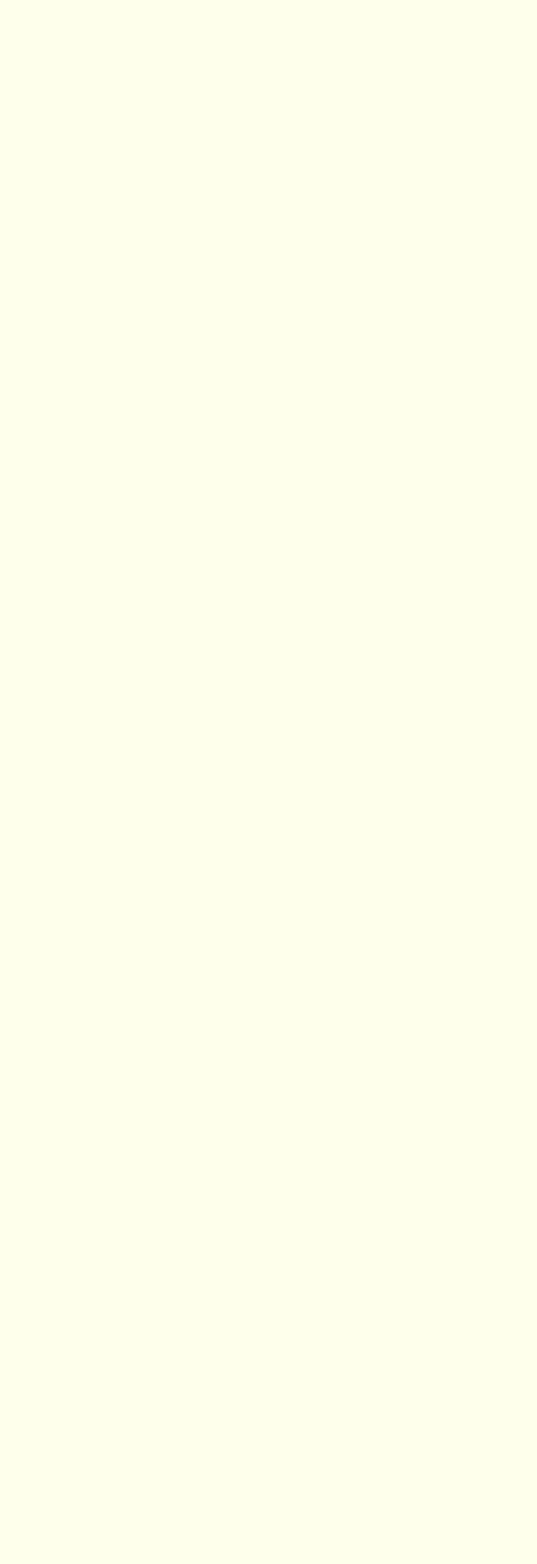
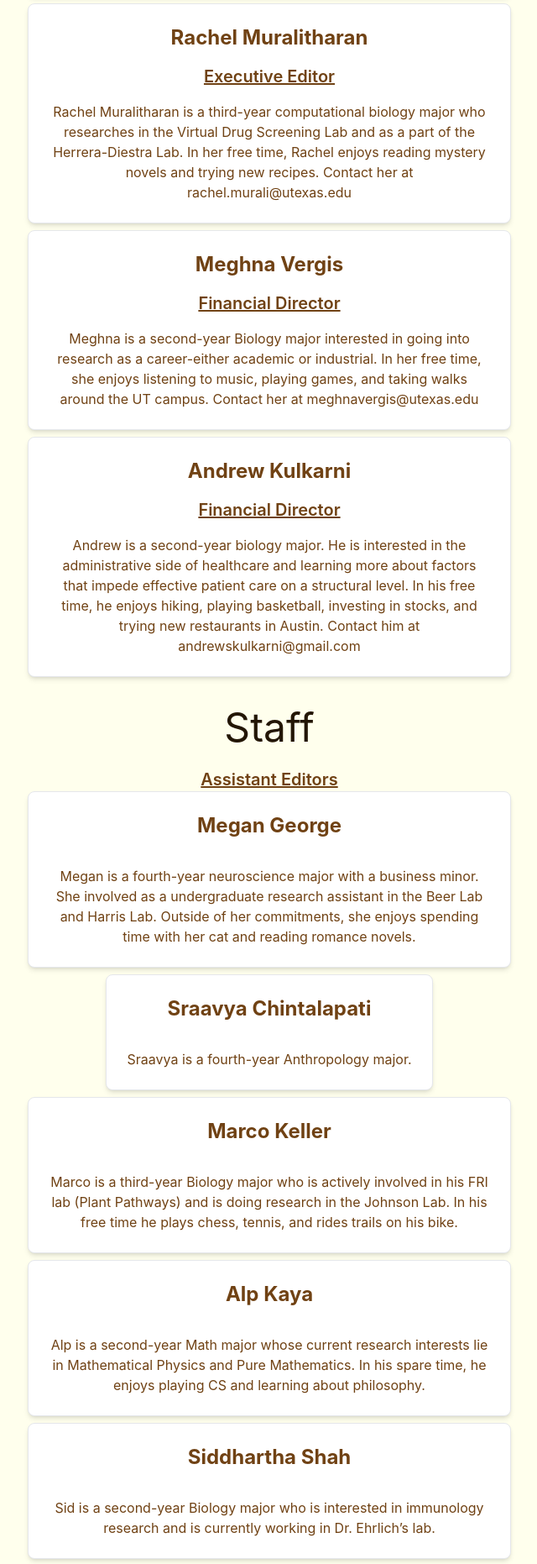
Before and after one commit to texas-urj/texas-urj.github.io, a Next.js app: page /team in a window 1280 px wide. Shown: the part 860-2722 px from the top of the page at 84% size, without its empty margins (319-959 px from the left). Before the commit the page ends 800 px from the top, so only its background shows below. Built offline with nearby package versions, Linux system fonts and the light colour scheme.

Commit message:
Team page is updated

```diff
--- /dev/null
+++ b/pages/components/TeamCard.tsx
@@ -0,0 +1,31 @@
+
+'use client';
+
+import { Card } from 'flowbite-react';
+
+interface proppity {
+    children: string;
+    title: string;
+    name: string;
+    headshot: string;
+    bio: string;
+    }
+    const TeamCard = ({title, name, headshot, bio}: proppity) => {
+  return (
+    <div className='mx-4 mb-2'>
+    <Card
+      className="max-w-sm w-50 h-100"
+      imgAlt="No Image available"
+      imgSrc={headshot}
+      horizontal
+    >
+      <h5 className="text-2xl font-bold tracking-tight text-sepia dark:text-white">
+        {name}
+      </h5>
+      <h3 className='underline font-semibold text-xl'>{title}</h3>
+      <span className="font-normal text-umber px-0 mx-0 dark:text-gray-400">{bio}</span>
+    </Card></div>
+  );
+  }
+
+  export default TeamCard;
--- a/pages/team.tsx
+++ b/pages/team.tsx
@@ -1,12 +1,54 @@
 import React from 'react';
 import Heading from './components/Navbar';
+import TeamCard from './components/TeamCard';
+//        <TeamCard title = "" name="" headshot="" bio=""> </TeamCard>
 
 const Team = () => {
   return (
     <>
       <Heading></Heading>
       <h1>Our Team</h1>
-      {/* Add your blogs page content here */}
+      <h2>Executive Staff</h2>
+      <div className='flex flex-col items-center mb-4'>
+        <TeamCard title = "Editor-in-Chief" name="Sriya Gullapalli" headshot="" bio="Sriya is a fourth-year Neuroscience major who is actively involved in research in the FRI Biobricks stream and the Fonken Lab. Her hobbies include photography, traveling, and exploring Austin. Contact her at editor.in.chief@texasurj.info"> </TeamCard>
+        <TeamCard title = "Executive Director of Campaigns and Communications" name="Shreya Nallaparaju" headshot="" bio="Shreya is a fourth-year Biology major whose current research interests lie in computational science and biotechnology. In her free time, she enjoys nature walks/hikes, reading dystopian novels, and trying new restaurants. Contact her at shreya.nallaparaju@utexas.edu"> </TeamCard>
+        <TeamCard title = "Executive Editor" name="Rachel Muralitharan" headshot="" bio="Rachel Muralitharan is a third-year computational biology major who researches in the Virtual Drug Screening Lab and as a part of the Herrera-Diestra Lab. In her free time, Rachel enjoys reading mystery novels and trying new recipes. Contact her at rachel.murali@utexas.edu"> </TeamCard>
+        <TeamCard title = "Financial Director" name="Meghna Vergis" headshot="" bio="Meghna is a second-year Biology major interested in going into research as a career-either academic or industrial. In her free time, she enjoys listening to music, playing games, and taking walks around the UT campus. Contact her at meghnavergis@utexas.edu"> </TeamCard>
+        <TeamCard title = "Financial Director" name="Andrew Kulkarni" headshot="" bio="Andrew is a second-year biology major. He is interested in the administrative side of healthcare and learning more about factors that impede effective patient care on a structural level. In his free time, he enjoys hiking, playing basketball, investing in stocks, and trying new restaurants in Austin. Contact him at andrewskulkarni@gmail.com"> </TeamCard>
+        </div>
+      <h2>Staff</h2>
+      <h3 className='underline font-semibold text-xl'>Assistant Editors</h3>
+      <div className='flex flex-col items-center mb-4'>
+        <TeamCard title = "" name="Megan George" headshot="" bio="Megan is a fourth-year neuroscience major with a business minor. She involved as a undergraduate research assistant in the Beer Lab and Harris Lab. Outside of her commitments, she enjoys spending time with her cat and reading romance novels. "> </TeamCard>
+        <TeamCard title = "" name="Sraavya Chintalapati" headshot="" bio="Sraavya is a fourth-year Anthropology major."> </TeamCard>
+        <TeamCard title = "" name="Marco Keller" headshot="" bio="Marco is a third-year Biology major who is actively involved in his FRI lab (Plant Pathways) and is doing research in the Johnson Lab. In his free time he plays chess, tennis, and rides trails on his bike."> </TeamCard>
+        <TeamCard title = "" name="Alp Kaya" headshot="" bio="Alp is a second-year Math major whose current research interests lie in Mathematical Physics and Pure Mathematics. In his spare time, he enjoys playing CS and learning about philosophy."> </TeamCard>
+        <TeamCard title = "" name="Siddhartha Shah" headshot="" bio="Sid is a second-year Biology major who is interested in immunology research and is currently working in Dr. Ehrlich’s lab."> </TeamCard>
+        <TeamCard title = "" name="Keshv Srinivasan" headshot="" bio="Keshv is a third-year Biochemistry major whose research interests are in stroke therapies and brain imaging technology. In his free time, he enjoys going on hikes, running, and watching sports."> </TeamCard>
+        <TeamCard title = "" name="Dhruv Nistala" headshot="" bio="Dhruv is a third-year double majoring in computer science and mathematics. He currently is a research assistant in Dell Medical School focused on using using Machine Learning to preemptively detect signs of T1 Diabetes in the Pancreas. This will be his third year in the Texas URJ. His hobbies include traveling, hiking and watching movies."> </TeamCard>
+        <TeamCard title = "" name="Samuel Hitler-Hays" headshot="" bio="Samuel is a first-year Biochemistry major whose interests lie in molecular genetics. In his free time he enjoys chess, wii sports, regular sports, and reading sci-fi."> </TeamCard>
+        <TeamCard title = "" name="Yashica Sadam" headshot="" bio="Yashica is a first-year Health & Society major who enjoys reading, listening to music, and playing with her dog. She is currently actively involved in Partners in Health Engage and Texas Brain Exercise Initiative. "> </TeamCard>
+        <TeamCard title = "" name="Ananya Sampathkumar" headshot="" bio="Ananya is a third-year Public Health major who has engaged in Neuropsychological research over the past 4 semesters. She also helped co-found Texas SAYO and is also an active member in NSC. In her free time, she enjoys playing volleyball, thrifting, and trying new restaurants."> </TeamCard>
+        <TeamCard title = "" name="Haider Nazir" headshot="" bio="Haider is a first-year Physics and Astronomy major and his research interests lie in condensed matter and superconductors. He also enjoys astrophotography and sleeping."> </TeamCard>
+        <TeamCard title = "" name="Gabriel Babineaux" headshot="" bio="Gabriel is a second-year government student whose interests include classical and modern political philosophy. In his free time, he enjoys root beer, video games, and pestering his friends. "> </TeamCard>
+        <TeamCard title = "" name="Madison Rojas" headshot="" bio="Madison Rojas is a first year Philosophy and Economics double major on the pre-law track. In addition to the Undergraduate Research Journal, she is active in the UT Austin community as a member of the Women's Resource Agency and Minority Women Pursuing Law student organization. Madison loves discovering new coffee shops and book stores around Austin when she's not hanging out with her dogs, Sunny and Bo. "> </TeamCard>
+        <TeamCard title = "" name="Sriya Dommaraju" headshot="" bio="Sriya is a second-year Biology and Plan II major who is actively involved in Biomarker Validation for Inflammatory Breast Cancer as part of the Lambowitz Lab. In her free time, Sriya enjoys playing the guitar, volleyball, and reading books."> </TeamCard>
+        <TeamCard title = "" name="Arnav Patil" headshot="" bio="Arnav is a second-year Biochemistry major with a certificate in Spanish for Medical Professions."> </TeamCard>
+        <TeamCard title = "" name="Albina Hashmi" headshot="" bio="Albina is a second-year Public Health major with a minor in Government. She is interested in global health and Healthcare advocacy. In her free time she likes reading, baking and listening to music."> </TeamCard>
+        <TeamCard title = "" name="Isha Jha" headshot="" bio="Isha is a fourth-year Neuroscience major."> </TeamCard>
+        <TeamCard title = "" name="Sifallah Bouyadjera" headshot="" bio="Sifallah is a second-year Neuroscience major."> </TeamCard>
+        </div>
+      <h3 className='underline font-semibold text-xl'>Assistant Directors of Campaigns</h3>
+      <div className='flex flex-col items-center mb-4'>
+        <TeamCard title = "" name="Aditya Venkataraman" headshot="" bio="Aditya is a first-year Biology major who researches animal behaviors and metabolism. His hobbies include bird watching, playing tennis, and watching TV shows."> </TeamCard>
+        <TeamCard title = "" name="Sravya Gullapalli" headshot="" bio="Sravya Gullapalli is a first-year biology major who is also actively involved in the Natural Sciences Council and the Biology Scholars Program. Her hobbies include drawing, bullet journalling, listening to music, and doing 1000 piece puzzles."> </TeamCard>
+        </div>
+      <h3 className='underline font-semibold text-xl'>Assistant Directors of Communications</h3>
+      <div className='flex flex-col items-center mb-4'>
+        <TeamCard title = "" name="Naomi Ichiriu" headshot="" bio="Naomi is a first-year Informatics major who is interested in prelaw, specifically intellectual property law. She has an interest in human-centered data science, social justice informatics, and international relations. In her free time, she loves attending concerts, creating art, playing the cello, and exploring Austin."> </TeamCard>
+        <TeamCard title = "" name="Zayneh Razzak" headshot="" bio="Zayneh is a first-year advertising major who has interests in business, media analytics, and fashion. In her free time, she enjoys singing, exploring new coffee shops, and designing clothing."> </TeamCard>
+        <TeamCard title = "" name="Aarushi Anand" headshot="" bio="Aarushi is a freshmen Biomedical Engineering major, whose research interests lie in pharmaceuticals, drug delivery, and stem cells. In her free time, Aarushi enjoys dancing, swimming, and hiking."> </TeamCard>
+        </div>
     </>
   );
 };
```
